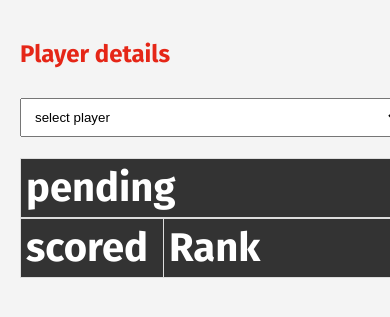
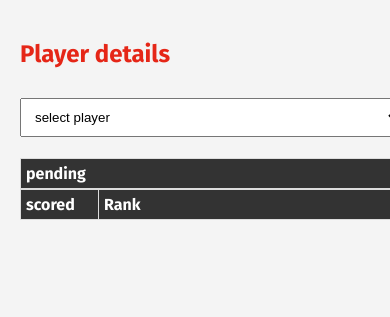
Before and after one commit to fcremer/aixplay, a Flask app: page /playeroverview in a window 390 px wide; the page is wider, and only the part inside the window is pictured. Shown: the part 54-371 px from the top of that part. Run offline with Flask 3, Linux system fonts and the light colour scheme; lists and menus that the app fills with data are empty.

Commit message:
test text size

```diff
--- a/static/style.css
+++ b/static/style.css
@@ -185,12 +185,6 @@ header {
         flex-direction: column;
     }
 
-    .table-highscores th, .table-highscores td {
-        font-size: 2.5rem; /* Größere Schriftgröße in Tabellen */
-    }
-    .h1 {
-        font-size: 3 rem;
-    }
     #total-highscores, #pinball-highscores {
         width: 90%;
         margin-bottom: 20px;
```
